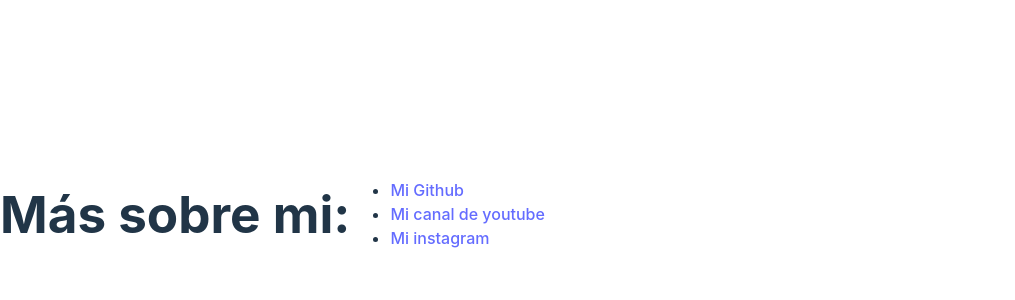
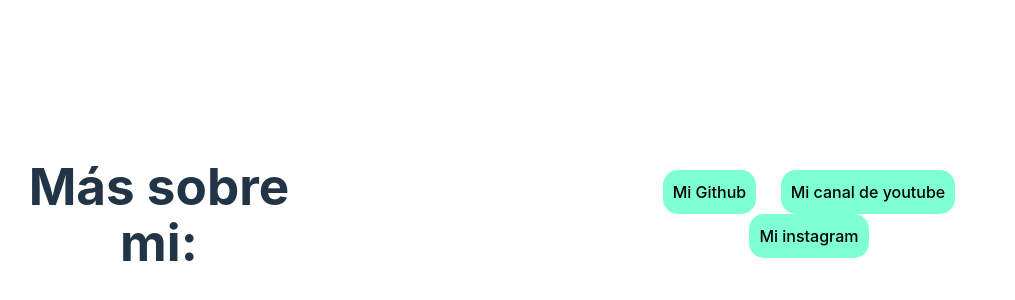
Before and after one commit to Ivanbalderascarmona/proyecto-vite-ivanbc, a website built with Vite: page index.html in a window 1280 px wide. Shown: the part 186-486 px from the top of the page, without its empty margins (0-1015 px from the left). Built offline with nearby package versions, Linux system fonts and the light colour scheme.

Commit message:
Add a style for list and links

```diff
--- a/index.html
+++ b/index.html
@@ -5,6 +5,33 @@
     <link rel="icon" type="image/svg+xml" href="/vite.svg" />
     <meta name="viewport" content="width=device-width, initial-scale=1.0" />
     <title></title>
+    <style>
+      body{
+        text-align: center;
+      }
+      nav{
+        margin: 30px 20%;
+      }
+      ul,li{
+        list-style: none;
+      }
+      li{
+        display: inline-block;
+        margin-right: 20px;
+        border-radius: 15px;
+        background-color: aquamarine;
+        padding: 10px;
+      }
+      li:hover{
+        box-shadow: 10px -10px 40px gray, -10px 10px 40px gray ;
+      }
+      a{
+        text-decoration: none;
+      }
+      a:hover,a:visited,a:link{
+        color: black;
+      }
+    </style>
   </head>
   <body>
     <h1>Más sobre mi:</h1>
```
